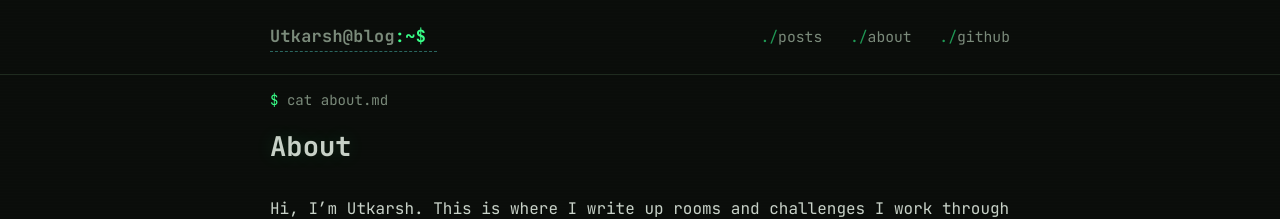
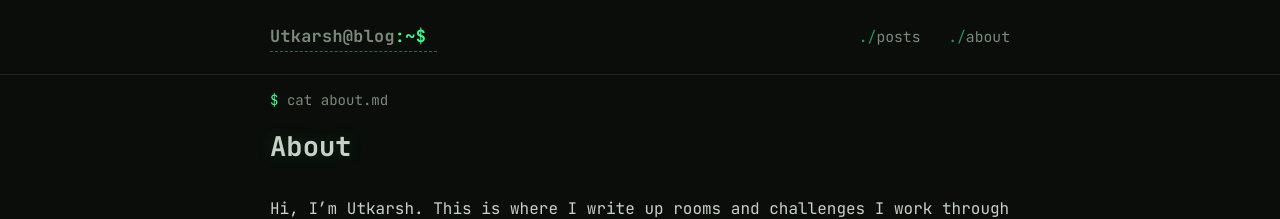
Before and after one commit to utkarsh854/blog, a Jekyll site: the page built from about.md, in a window 1280 px wide. Shown: the top 219 px of the page. Built offline with Jekyll 4.4.1, drawn with Linux system fonts in a browser that asks for light colours.

Commit message:
Remove GitHub link, cache-bust stylesheet on each deploy

```diff
--- a/_layouts/default.html
+++ b/_layouts/default.html
@@ -7,7 +7,7 @@
   <link rel="preconnect" href="https://fonts.googleapis.com">
   <link rel="preconnect" href="https://fonts.gstatic.com" crossorigin>
   <link href="https://fonts.googleapis.com/css2?family=JetBrains+Mono:wght@400;500;700&display=swap" rel="stylesheet">
-  <link rel="stylesheet" href="{{ '/assets/css/style.css' | relative_url }}">
+  <link rel="stylesheet" href="{{ '/assets/css/style.css' | relative_url }}?v={{ site.time | date: '%s' }}">
   {% feed_meta %}
   {% seo %}
 </head>
@@ -20,7 +20,6 @@
       <nav class="site-nav">
         <a href="{{ '/' | relative_url }}">posts</a>
         <a href="{{ '/about/' | relative_url }}">about</a>
-        <a href="https://github.com/{{ site.github_username }}">github</a>
       </nav>
     </div>
   </header>
--- a/_layouts/home.html
+++ b/_layouts/home.html
@@ -26,7 +26,6 @@ layout: default
 
   <div class="hero-links">
     {% if site.posts.first %}<a class="btn-primary" href="{{ site.posts.first.url | relative_url }}">&rarr; latest write-up</a>{% endif %}
-    <a class="btn-ghost" href="https://github.com/{{ site.github_username }}">github</a>
     <a class="btn-ghost" href="{{ '/about/' | relative_url }}">about</a>
   </div>
 </section>
```
